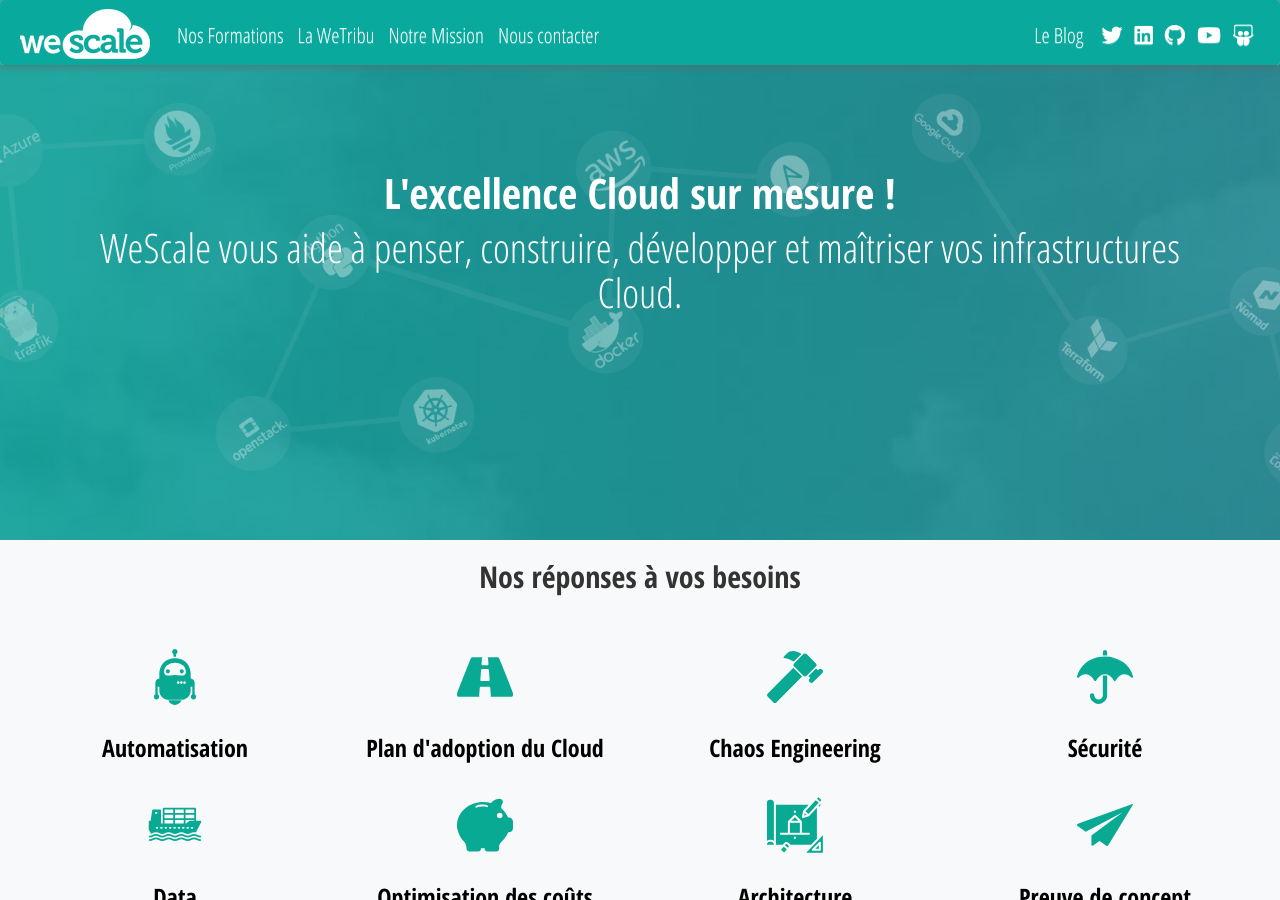
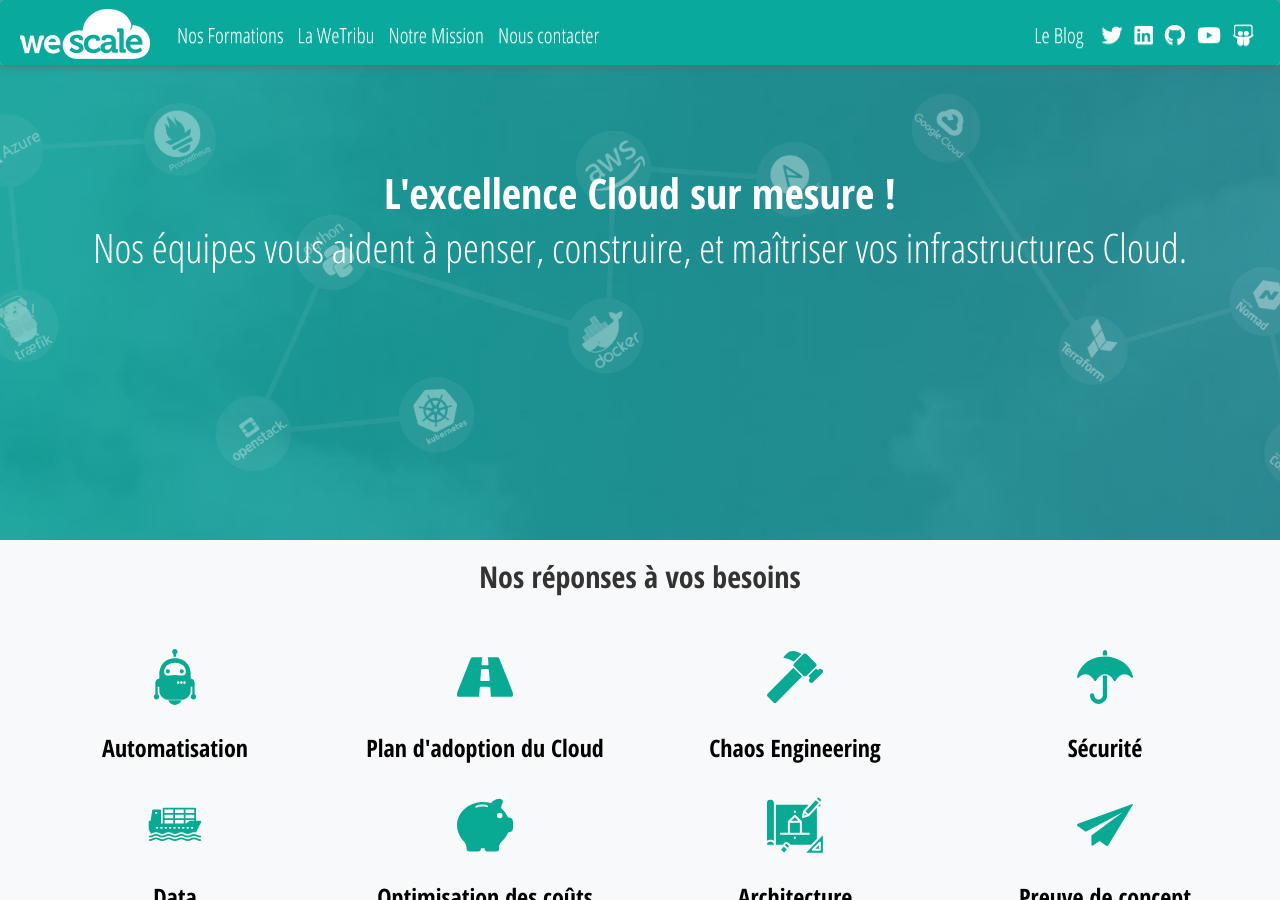
Before and after one commit to wescale/wescale-site, a Jekyll site: the page built from index.html, in a window 1280 px wide and 900 px high. Built offline with Jekyll 4.4.1, drawn with Linux system fonts in a browser that asks for light colours; nearby versions of some CDN libraries; comment, search, counter and statistics services are not loaded; some of the changed lines change nothing that is shown.

Commit message:
Tune first layer size

```diff
--- a/index.html
+++ b/index.html
@@ -1,9 +1,9 @@
 ---
 layout: default
-title: WeScale - Expert Cloud et DevOps
+title: WeScale - L'excellence Cloud sur mesure !
 class: home
 meta_desc: |
-  WeScale vous aide à innover avec le Cloud et la culture DevOps. Conseil, Réalisation et Formation
+  WeScale vous aide à penser, construire, et maîtriser vos infrastructures Cloud. Conseil, Réalisation et Formation
 jobs_url:
   designer: https://www.welcometothejungle.co/companies/wescale/jobs/cloud-designer_paris_WESCA_780wXyk
   builder: https://www.welcometothejungle.co/companies/wescale/jobs/cloud-builder_paris
@@ -15,7 +15,7 @@
             <div class="col-md-12 home-content">
                 <h1 class="title">L'excellence Cloud sur mesure !</h1>
                 <h2 class="home-text">
-                    WeScale vous aide à penser, construire, développer et maîtriser vos infrastructures Cloud.
+                    Nos équipes vous aident à penser, construire, et maîtriser vos infrastructures Cloud.
                 </h2>
 
             </div>
```
